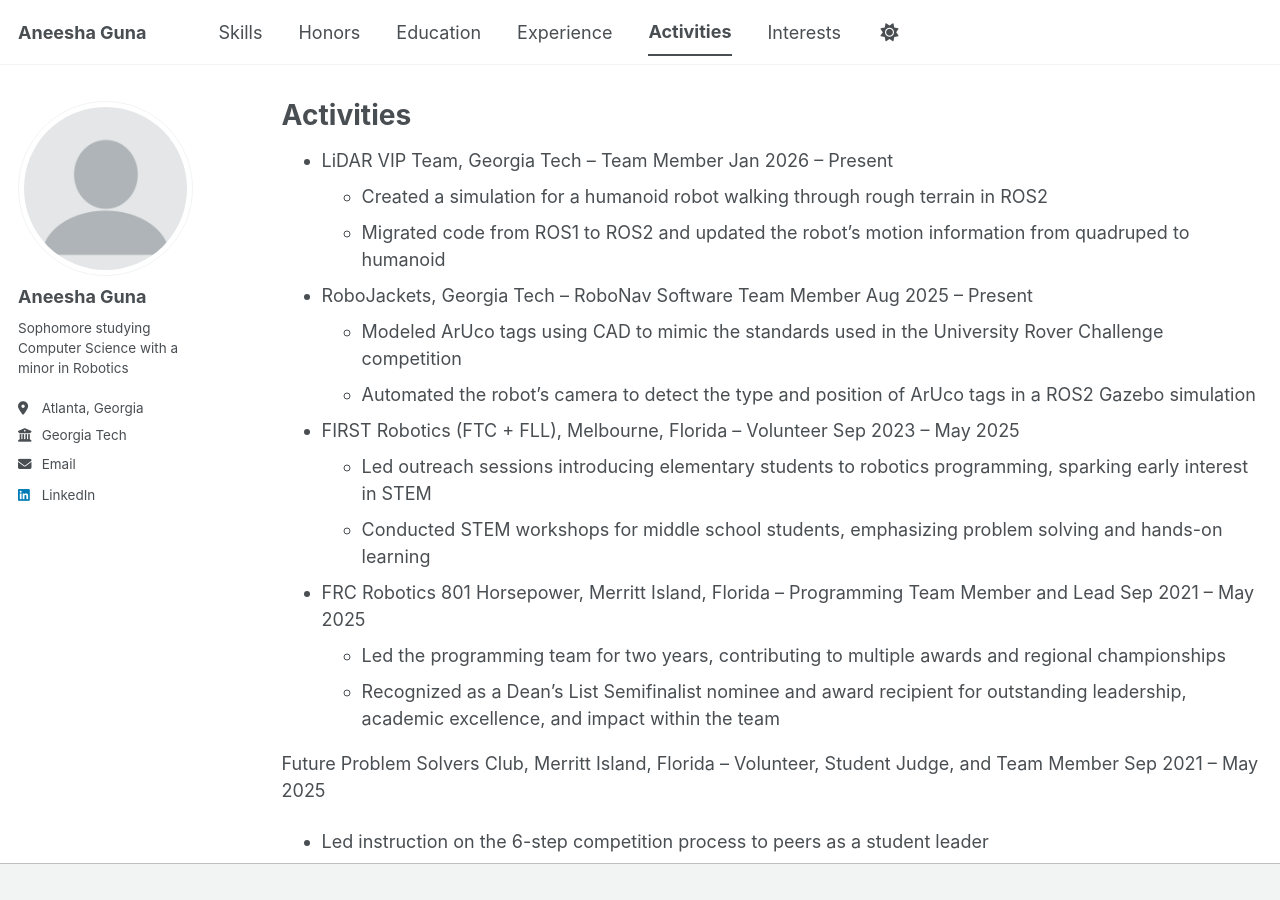
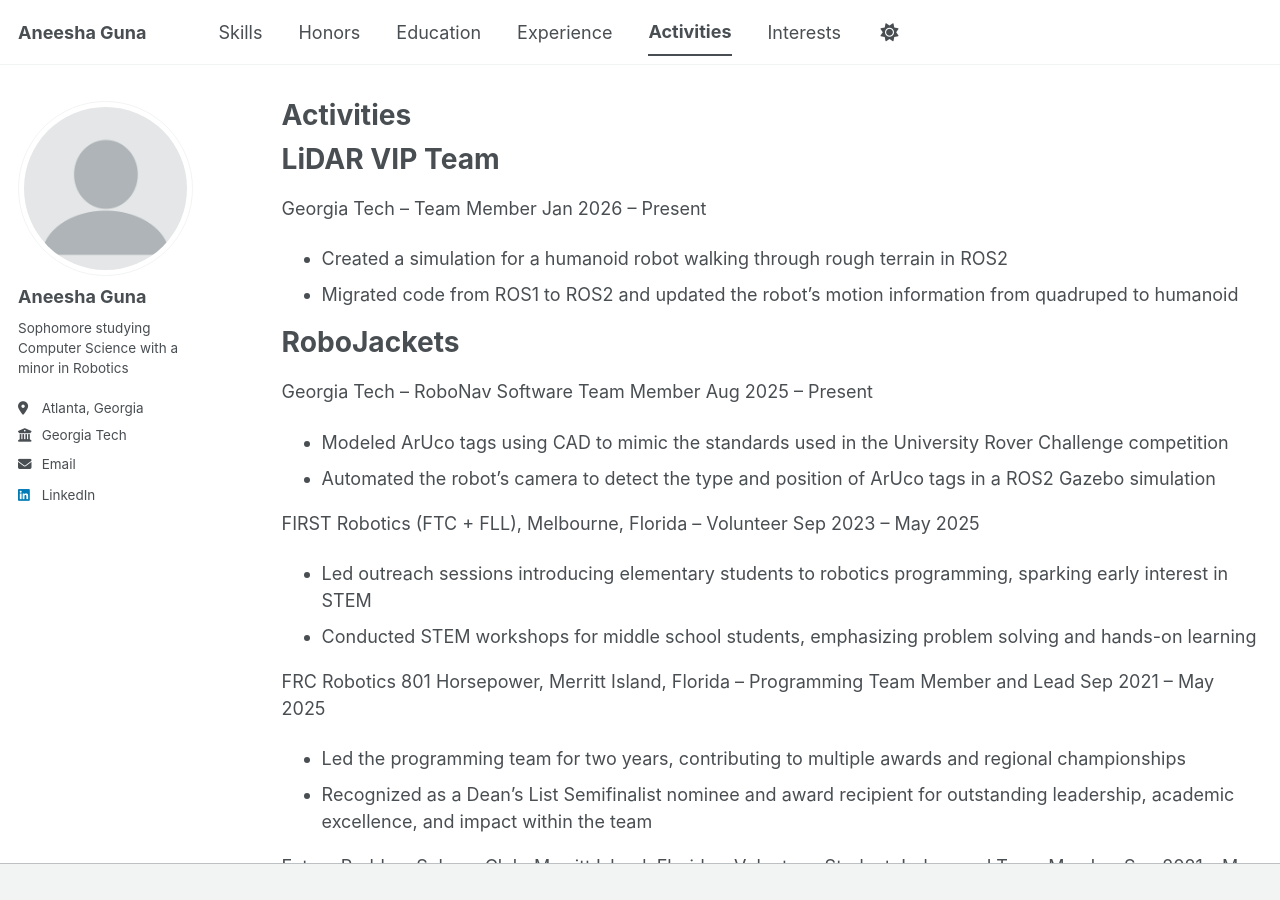
Before and after one commit to aneeshaguna/aneeshaguna.github.io, a Jekyll site: the page built from _pages/activities.md, in a window 1280 px wide and 900 px high. Built offline with Jekyll 4.4.1, drawn with Linux system fonts in a browser that asks for light colours; a style sheet for code colours, icons or effects is not loaded.

Commit message:
More changes

```diff
--- a/_pages/activities.md
+++ b/_pages/activities.md
@@ -6,23 +6,25 @@ author_profile: true
 ---
 
 {% include base_path %}
-
-* LiDAR VIP Team, Georgia Tech – Team Member Jan 2026 – Present
+LiDAR VIP Team
+===
+Georgia Tech – Team Member Jan 2026 – Present
   * Created a simulation for a humanoid robot walking through rough terrain in ROS2
   * Migrated code from ROS1 to ROS2 and updated the robot’s motion information from quadruped to humanoid
 
-* RoboJackets, Georgia Tech – RoboNav Software Team Member Aug 2025 – Present
+RoboJackets
+======
+Georgia Tech – RoboNav Software Team Member Aug 2025 – Present
   * Modeled ArUco tags using CAD to mimic the standards used in the University Rover Challenge competition
   * Automated the robot’s camera to detect the type and position of ArUco tags in a ROS2 Gazebo simulation
 
-* FIRST Robotics (FTC + FLL), Melbourne, Florida – Volunteer Sep 2023 – May 2025
+FIRST Robotics (FTC + FLL), Melbourne, Florida – Volunteer Sep 2023 – May 2025
   * Led outreach sessions introducing elementary students to robotics programming, sparking early interest in STEM
   * Conducted STEM workshops for middle school students, emphasizing problem solving and hands-on learning
 
-* FRC Robotics 801 Horsepower, Merritt Island, Florida – Programming Team Member and Lead Sep 2021 – May 2025
+FRC Robotics 801 Horsepower, Merritt Island, Florida – Programming Team Member and Lead Sep 2021 – May 2025
   * Led the programming team for two years, contributing to multiple awards and regional championships
   * Recognized as a Dean’s List Semifinalist nominee and award recipient for outstanding leadership, academic excellence, and impact within the team
-
 
 Future Problem Solvers Club, Merritt Island, Florida – Volunteer, Student Judge, and Team Member Sep 2021 – May 2025
 * Led instruction on the 6-step competition process to peers as a student leader
```
Also changed, not shown: _pages/experience.md (+9 -3 lines).
